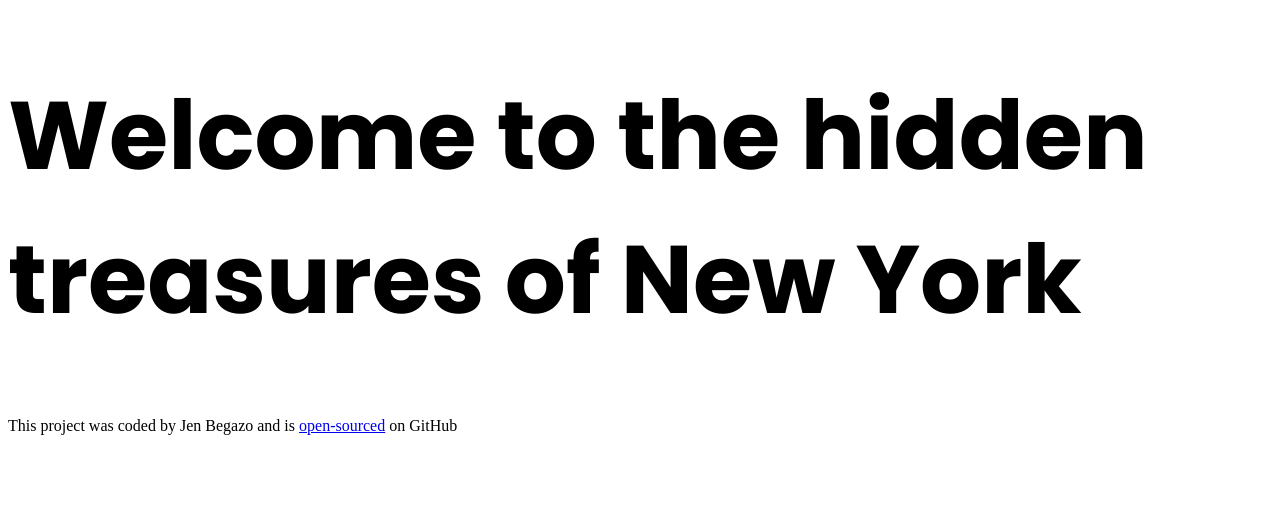
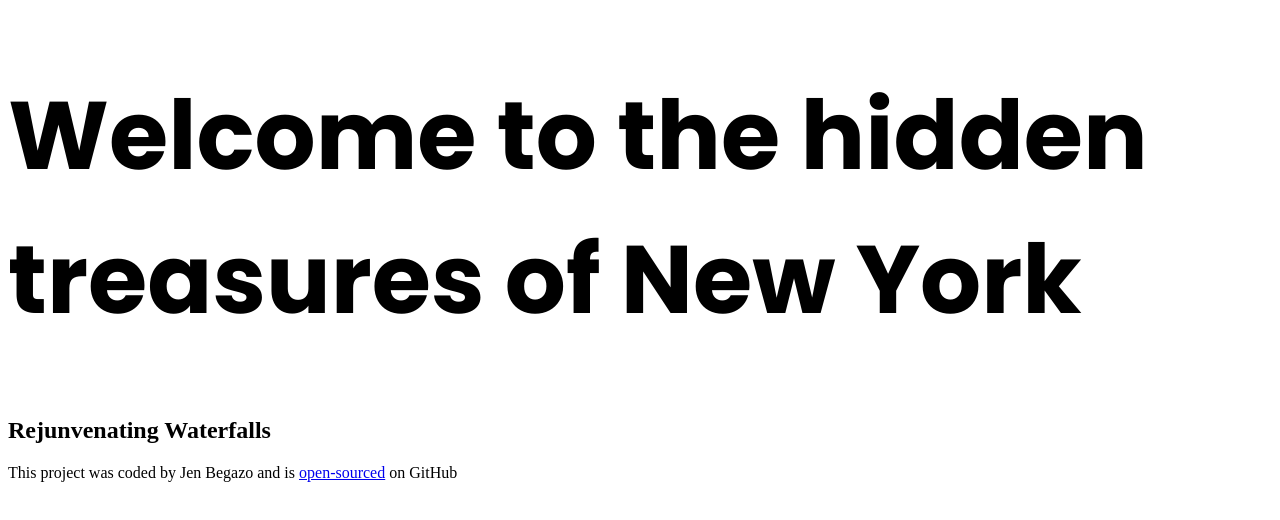
Before and after one commit to begazj/hidden-treasures-project, a plain HTML site: page index.html in a window 1280 px wide. Drawn offline with Linux system fonts and the light colour scheme.

Commit message:
Added subtitle to homepage

```diff
--- a/index.html
+++ b/index.html
@@ -15,6 +15,7 @@
   </head>
   <body>
     <h1>Welcome to the hidden treasures of New York</h1>
+    <h2>Rejunvenating Waterfalls</h2>
     <footer>
       This project was coded by Jen Begazo and is
       <a
```
